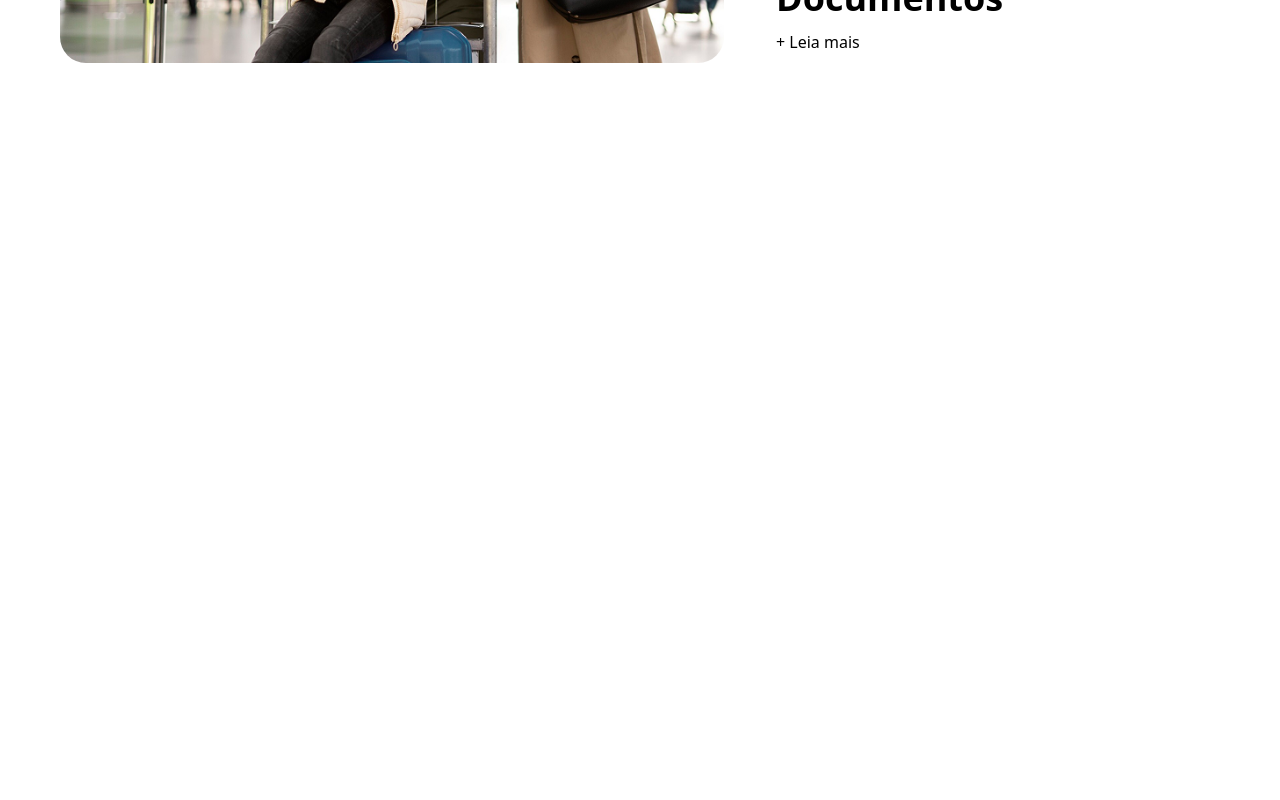
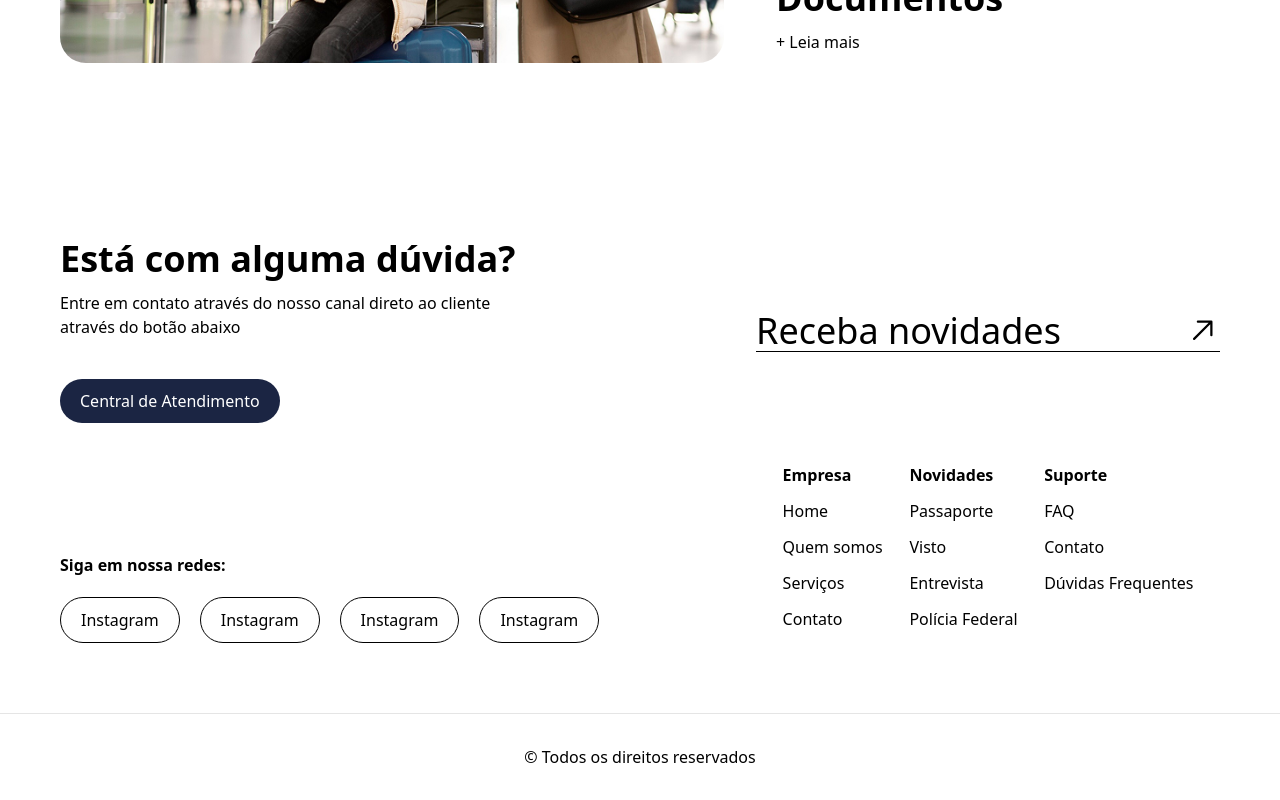
Before and after one commit to arthurrocha-dev/tira_visto, a React (Vite) app: page / in a window 1280 px wide. Shown: the part 1838-2638 px from the top of the page. Before the commit the page ends 2007 px from the top, so only its background shows below. Built offline with nearby package versions, Linux system fonts and the light colour scheme; data requests are answered from the project's data file.

Commit message:
add footer

```diff
--- a/src/App.tsx
+++ b/src/App.tsx
@@ -3,6 +3,7 @@ import { ThemeConfig } from "flowbite-react";
 import { Home } from "./containers";
 import { Banner } from "./containers/Banner";
 import { HeroSection } from "./containers/HeroSection";
+import { Footer } from "./containers/Footer";
 
 function App() {
   return (
@@ -11,6 +12,8 @@ function App() {
       <Home />
       <Banner />
       <HeroSection />
+
+      <Footer />
     </>
   );
 }
--- /dev/null
+++ b/src/containers/Footer.tsx
@@ -0,0 +1,114 @@
+import { GoArrowUpRight } from "react-icons/go";
+import { Button } from "../components/Button";
+
+export const Footer = () => {
+  return (
+    <footer>
+      <div className="px-[20px] md:px-[20px] lg:px-[60px] py-[70px]">
+        <div className="flex items-center justify-between mb-[40px]">
+          <div className="w-2/5">
+            <h4 className="font-bold text-4xl mb-3">Está com alguma dúvida?</h4>
+            <p className="mb-[40px]">
+              Entre em contato através do nosso canal direto ao cliente através
+              do botão abaixo
+            </p>
+            <Button type="secondary">Central de Atendimento</Button>
+          </div>
+          <div className="w-2/5">
+            <a href="">
+              <div className="flex items-center justify-between text-4xl">
+                Receba novidades
+                <GoArrowUpRight />
+              </div>
+            </a>
+            <hr />
+          </div>
+        </div>
+
+        <div className="flex items-end justify-between ">
+          <div className="w-2/5">
+            <div>
+              <p className="font-bold mb-5">Siga em nossa redes:</p>
+
+              <div className="flex gap-5">
+                <a href="" className="border rounded-full px-[20px] py-[10px]">
+                  Instagram
+                </a>
+                <a href="" className="border rounded-full px-[20px] py-[10px]">
+                  Instagram
+                </a>
+                <a href="" className="border rounded-full px-[20px] py-[10px]">
+                  Instagram
+                </a>
+                <a href="" className="border rounded-full px-[20px] py-[10px]">
+                  Instagram
+                </a>
+              </div>
+            </div>
+          </div>
+
+          <div className="flex w-2/5 justify-evenly">
+            <div>
+              <p className="font-bold mb-3">Empresa</p>
+              <ul>
+                <li className="mb-3">
+                  <a href="#">Home</a>
+                </li>
+                <li className="mb-3">
+                  <a href="#">Quem somos</a>
+                </li>
+                <li className="mb-3">
+                  <a href="#">Serviços</a>
+                </li>
+                <li className="mb-3">
+                  <a href="#">Contato</a>
+                </li>
+              </ul>
+            </div>
+            <div>
+              <p className="font-bold mb-3">Novidades</p>
+              <ul>
+                <li className="mb-3">
+                  <a href="">Passaporte</a>
+                </li>
+                <li className="mb-3">
+                  <a href="">Visto</a>
+                </li>
+                <li className="mb-3">
+                  <a href="">Entrevista</a>
+                </li>
+                <li className="mb-3">
+                  <a href="">Polícia Federal</a>
+                </li>
+              </ul>
+            </div>
+            <div>
+              <p className="font-bold mb-3">Suporte</p>
+              <ul>
+                <li className="mb-3">
+                  <a href="" className="">
+                    FAQ
+                  </a>
+                </li>
+                <li className="mb-3">
+                  <a href="" className="">
+                    Contato
+                  </a>
+                </li>
+                <li className="mb-3">
+                  <a href="" className="">
+                    Dúvidas Frequentes
+                  </a>
+                </li>
+              </ul>
+            </div>
+          </div>
+        </div>
+      </div>
+
+      <div className="flex justify-center border-t border-ligth-grey py-[31px]">
+        <p>&copy; Todos os direitos reservados</p>
+      </div>
+    </footer>
+  );
+};
```
